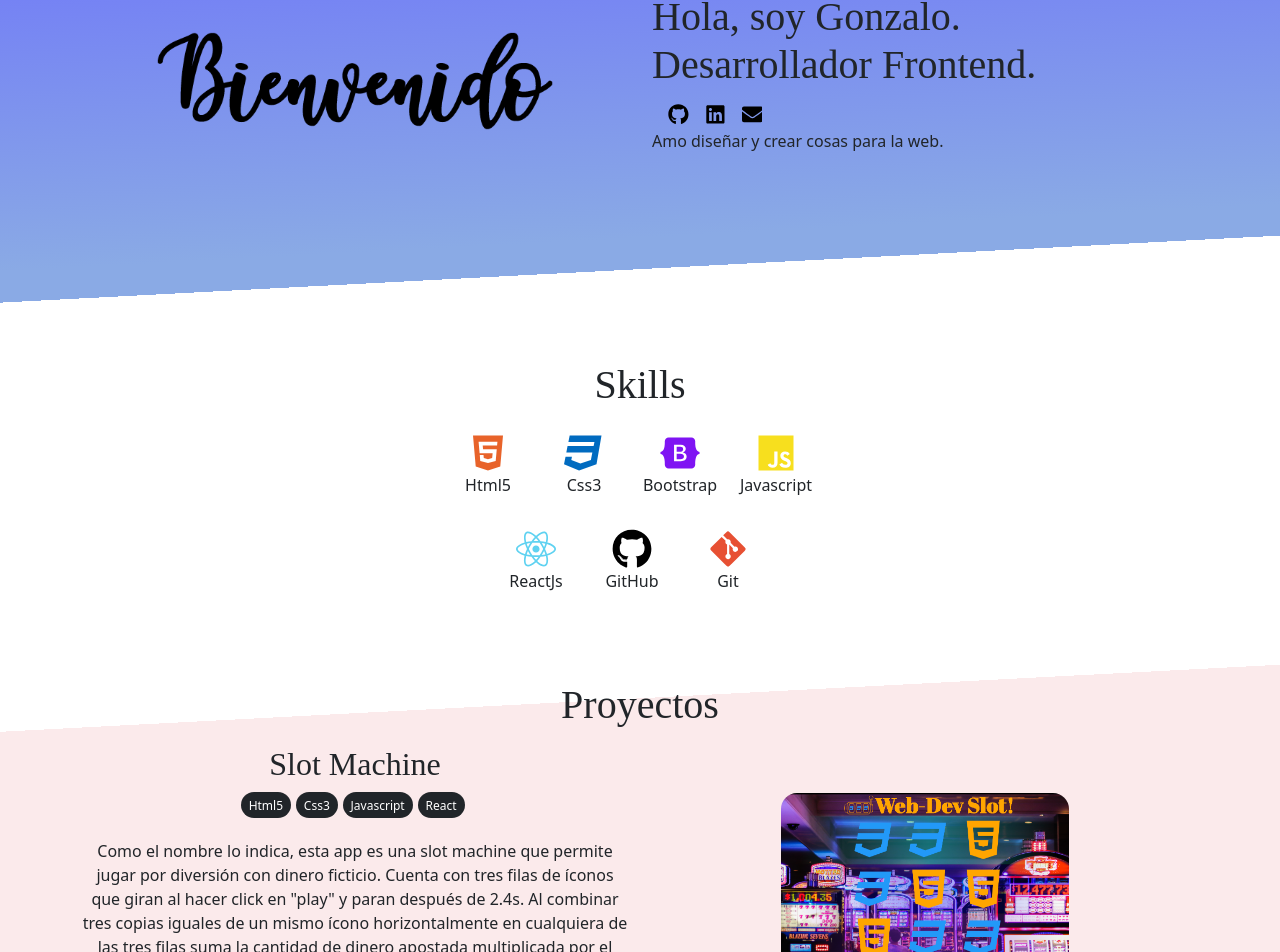
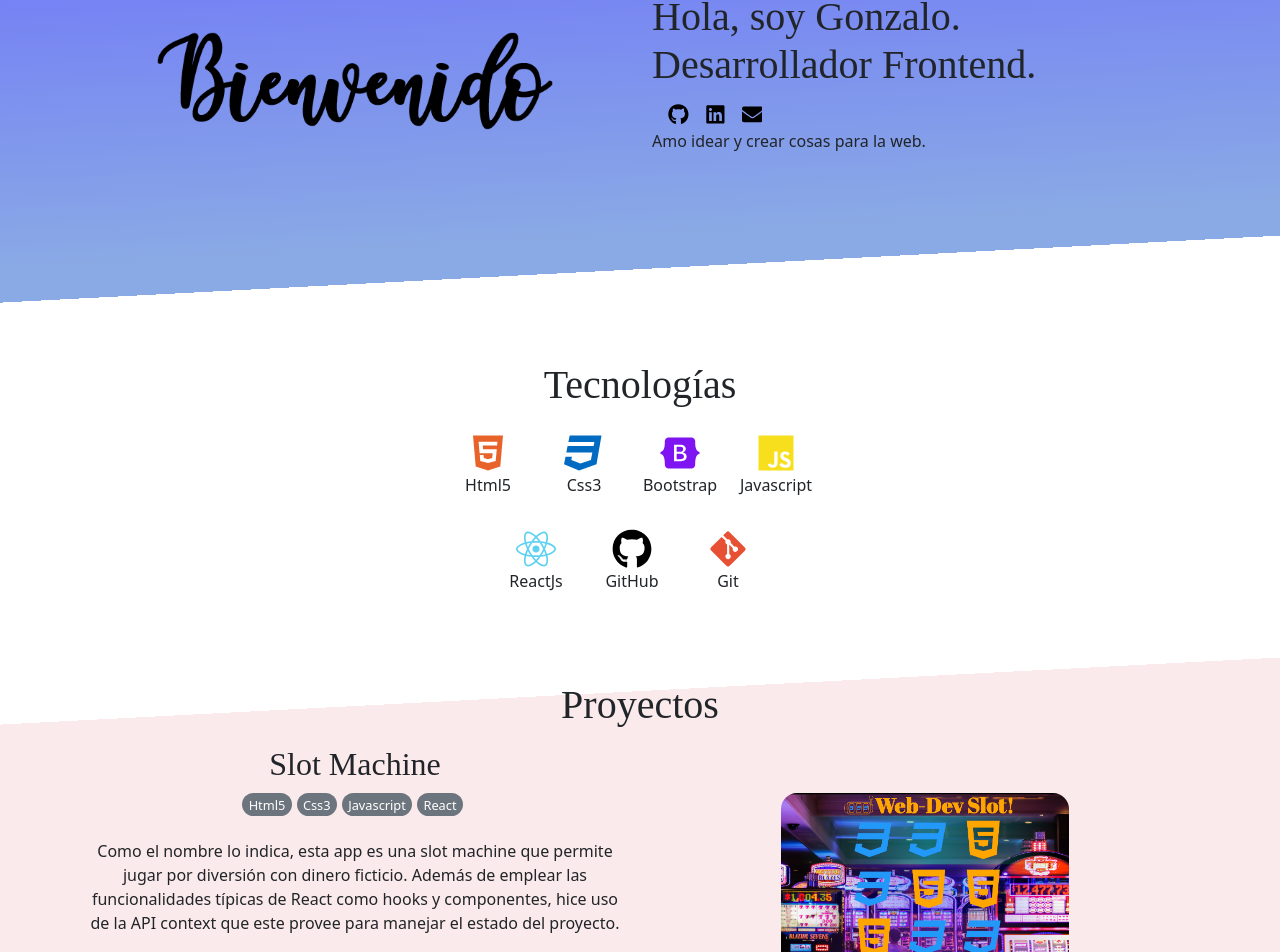
Before and after one commit to Gonzalo-Tomatti/portafolio, a React (Create React App) app: page / in a window 1280 px wide. Shown: the part 199-1151 px from the top of the page. Built offline with nearby package versions, Linux system fonts and the light colour scheme; a web font is replaced by a local one.

Commit message:
descripciones

```diff
--- a/src/App.css
+++ b/src/App.css
@@ -68,6 +68,14 @@ header {
   height: 45rem;
 }
 
+.links .cv {
+  border: transparent;
+  background: transparent;
+  font-size: 1.1rem;
+  font-weight: 800;
+  text-decoration: none;
+}
+
 /* PROJECTS */
 .projects {
   background: linear-gradient(177deg, #fff 10%, #fbeaeb 10% 90%, #fff 90%);
@@ -124,8 +132,8 @@ header {
 }
 .label {
   color: white;
-  font-size: 0.75em;
-  padding: 0.3rem 0.5rem;
+  font-size: 0.8em;
+  padding: 0.2em 0.5em;
   margin-right: 0.3rem;
   width: 4rem;
   height: 1.5rem;
--- a/src/components/Header.js
+++ b/src/components/Header.js
@@ -25,11 +25,14 @@ const Header = () => {
               >
                 <FaLinkedin />
               </a>
+              {/*<a className="cv" href="./cv.pdf" download="GONZALO TOMATTI - CV">
+                CV
+  </a>*/}
               <a href="#contact">
                 <FaEnvelope />
               </a>
             </div>
-            <p>Amo diseñar y crear cosas para la web.</p>
+            <p>Amo idear y crear cosas para la web.</p>
           </div>
         </div>
       </div>
--- a/src/components/Projects.js
+++ b/src/components/Projects.js
@@ -8,11 +8,9 @@ const Projects = () => {
       title: "Slot Machine",
       labels: ["Html5", "Css3", "Javascript", "React"],
       description: `Como el nombre lo indica, esta app es una slot machine que permite
-jugar por diversión con dinero ficticio. Cuenta con tres filas de íconos que giran al
-hacer click en "play" y paran después de 2.4s. Al combinar tres
-copias iguales de un mismo ícono horizontalmente en cualquiera de
-las tres filas suma la cantidad de dinero apostada multiplicada
-por el valor del ícono y de la fila.`,
+      jugar por diversión con dinero ficticio.
+
+      Además de emplear las funcionalidades típicas de React como hooks y componentes, hice uso de la API context que este provee para manejar el estado del proyecto.`,
       thumbnail: slot,
       live: "https://web-dev-slot.netlify.app/",
       github: "https://github.com/Gonzalo-Tomatti/slot-machine",
@@ -22,7 +20,7 @@ por el valor del ícono y de la fila.`,
       labels: ["Html5", "Css3", "Bootstrap", "Javascript", "React"],
       description: `Esta es una página dedicada a la exhibición de artículos de vitrofusión (objetos decorativos hechos con vidrio).
 
-      Cuenta con 12 categorías mostradas en el menú principal. Al entrar a cada una se pueden recorrer todas las fotos pertenecientes a la categoría elegida. Estas fotos se cargan de a 8 por página y, en caso de haber más, se muestra la paginación para recorrer la categoría.`,
+      La hice implementando varias características de React como la división de funcionalidad con componentes, el uso de hooks y react router. El estilo está hecho con bootstrap y css personalizado.`,
       thumbnail: grace,
       live: "https://grace-vitrofusion.netlify.app/",
       github: "https://github.com/Gonzalo-Tomatti/grace-vitrofusion",
@@ -37,7 +35,7 @@ por el valor del ícono y de la fila.`,
             <div className="col col-md-6">
               <h2>{p.title}</h2>
               {p.labels.map((l, index) => (
-                <span key={index} className="label rounded-pill bg-dark">
+                <span key={index} className="label rounded-pill bg-secondary">
                   {l}
                 </span>
               ))}
--- a/src/components/Skills.js
+++ b/src/components/Skills.js
@@ -12,7 +12,7 @@ import {
 const Skills = () => {
   return (
     <div className="container text-center">
-      <h1 className="mb-4">Skills</h1>
+      <h1 className="mb-4">Tecnologías</h1>
       <div className="d-flex justify-content-center d-sm-block mb-4">
         <div className=" d-sm-flex justify-content-center mt-3">
           <div className="tech">
```
Also changed, not shown: 1 other file (tests, documents, lock files or other folders).
